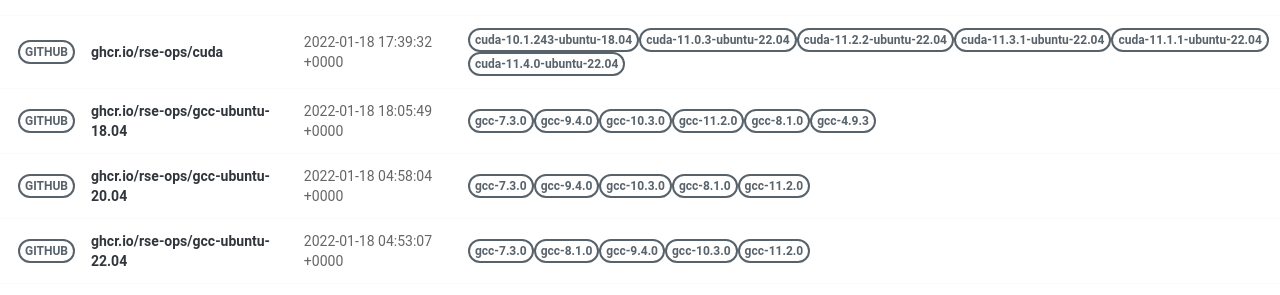
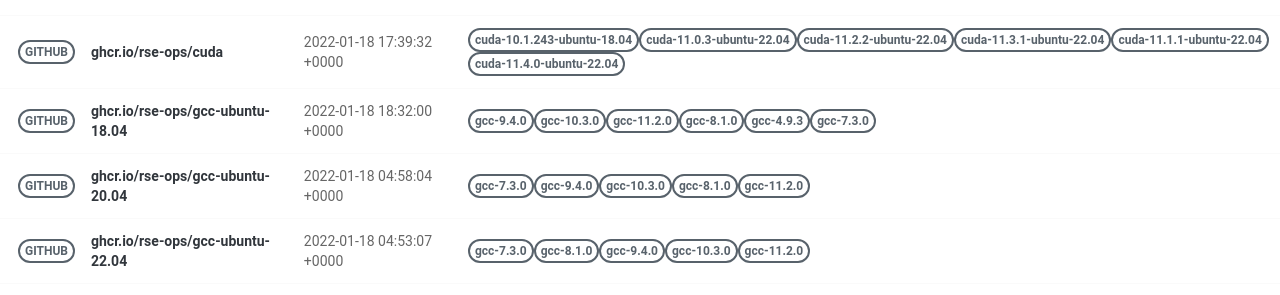
Before and after one commit to rse-ops/docker-images, a Jekyll site: the page built from pages/index.md, in a window 1280 px wide. Shown: the part 439-734 px from the top of the page. Built offline with Jekyll 4.4.1, drawn with Linux system fonts in a browser that asks for light colours; nearby versions of some CDN libraries.

Commit message:
Automated push to update library 2022-01-18

```diff
--- a/_library/ghcr.io-rse-ops-gcc-ubuntu-18.04.md
+++ b/_library/ghcr.io-rse-ops-gcc-ubuntu-18.04.md
@@ -1,14 +1,11 @@
 ---
 layout: container
 name: ghcr.io/rse-ops/gcc-ubuntu-18.04
-updated_at: 2022-01-18 18:05:49.331358
+updated_at: 2022-01-18 18:32:00.680231
 
 
 container_url: https://github.com/orgs/rse-ops/packages/container/package/gcc-ubuntu-18.04
 versions:
- - tag: gcc-7.3.0
-   dockerfile: https://github.com/rse-ops/docker-images/blob/main/ubuntu/gcc/Dockerfile
-   manifest: https://crane.ggcr.dev/manifest/ghcr.io/rse-ops/gcc-ubuntu-18.04:gcc-7.3.0
  - tag: gcc-9.4.0
    dockerfile: https://github.com/rse-ops/docker-images/blob/main/ubuntu/gcc/Dockerfile
    manifest: https://crane.ggcr.dev/manifest/ghcr.io/rse-ops/gcc-ubuntu-18.04:gcc-9.4.0
```
Also changed, not shown: other parts of _library/ghcr.io-rse-ops-gcc-ubuntu-18.04.md (+3 -0 lines).
